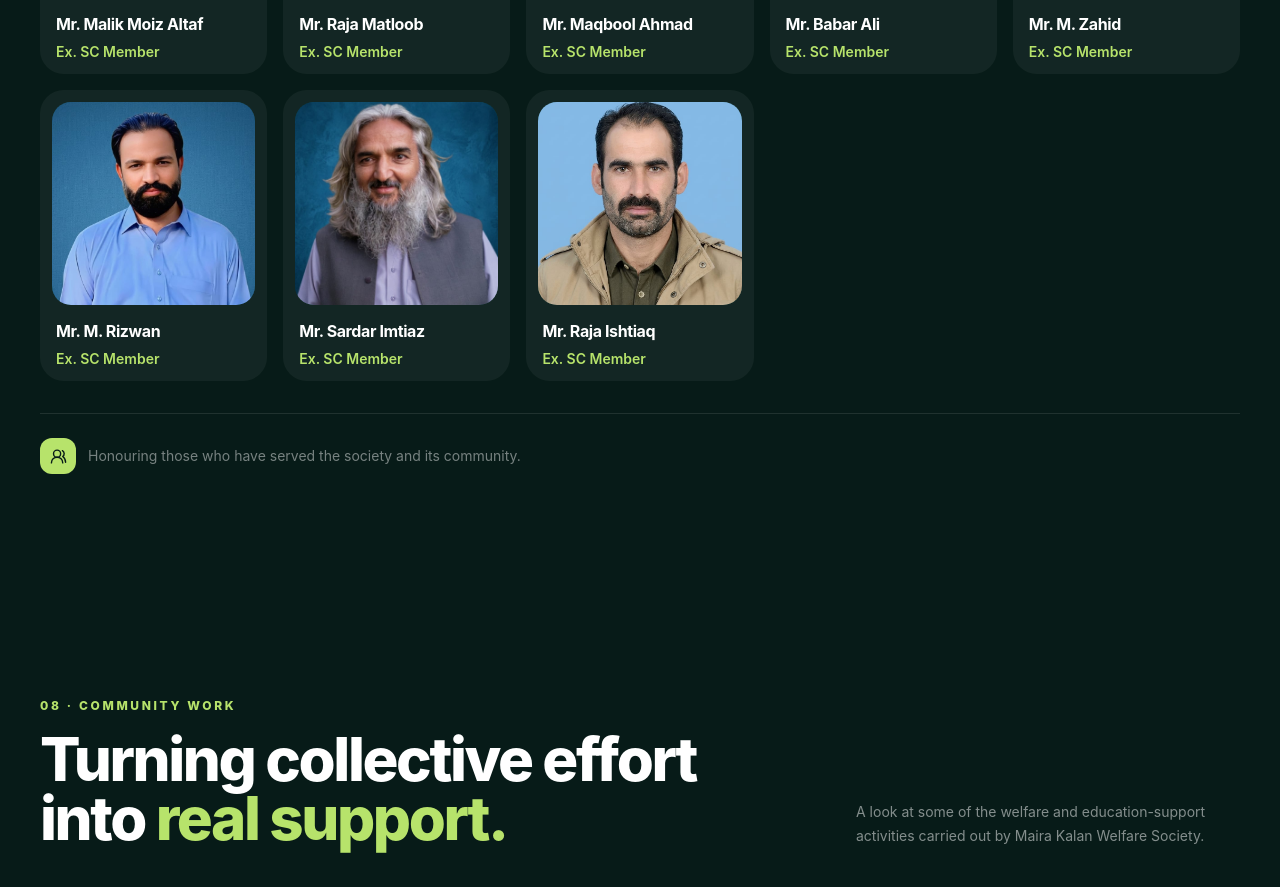
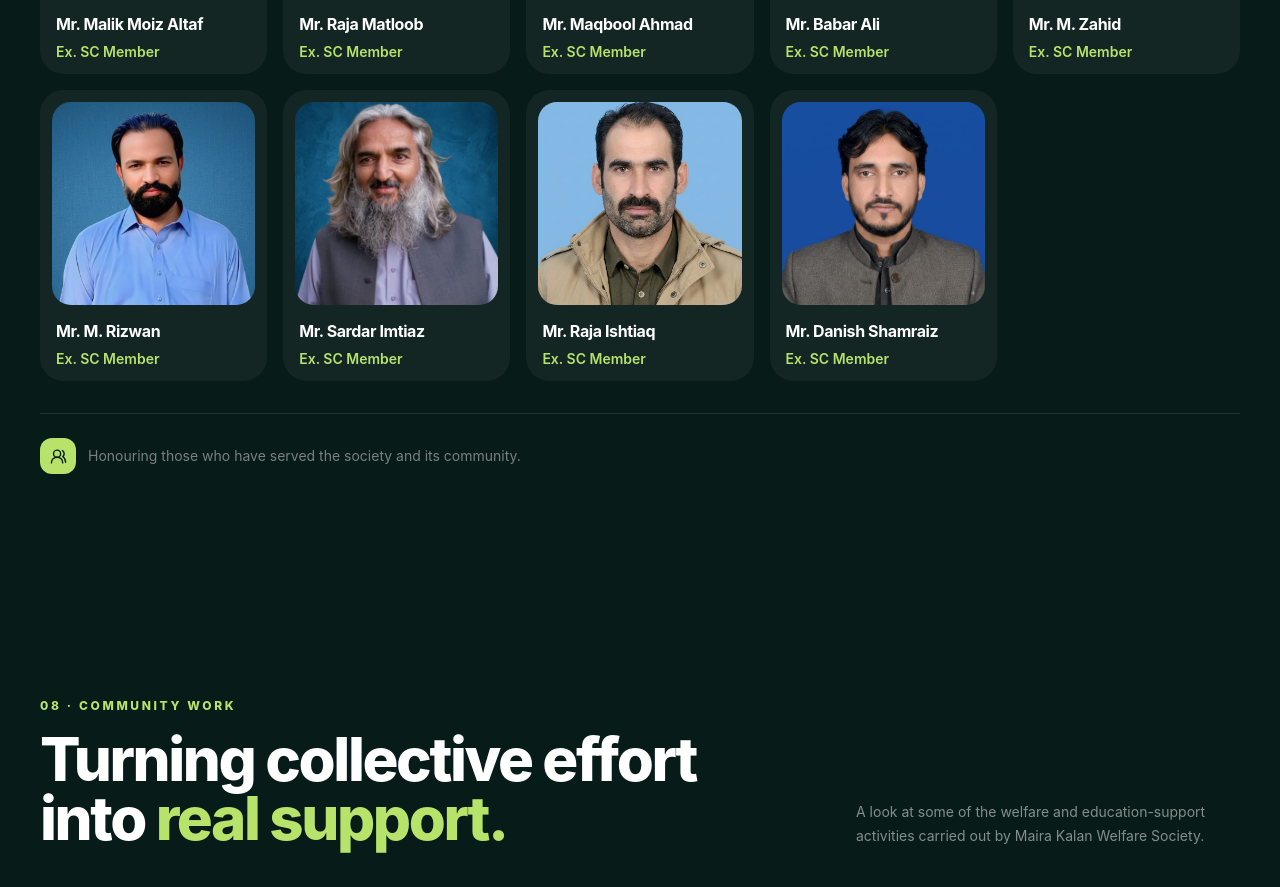
Before and after one commit to Qasim-asb/maira-kalan-welfare-society, a React (Vite) app: page / in a window 1280 px wide. Shown: the part 10998-11885 px from the top of the page. Built offline with nearby package versions, Linux system fonts and the light colour scheme.

Commit message:
Add an ex member photo

```diff
--- a/src/data/data.js
+++ b/src/data/data.js
@@ -397,6 +397,11 @@ export const formerMembers = [
     name: 'Mr. Raja Ishtiaq',
     role: 'Ex. SC Member',
     position: 'center 33%'
+  },
+  {
+    image: `${import.meta.env.BASE_URL}former-members/danish-shamraiz.jpeg`,
+    name: 'Mr. Danish Shamraiz',
+    role: 'Ex. SC Member'
   }
 ]
 
```
Also changed, not shown: public/former-members/danish-shamraiz.jpeg (added).
